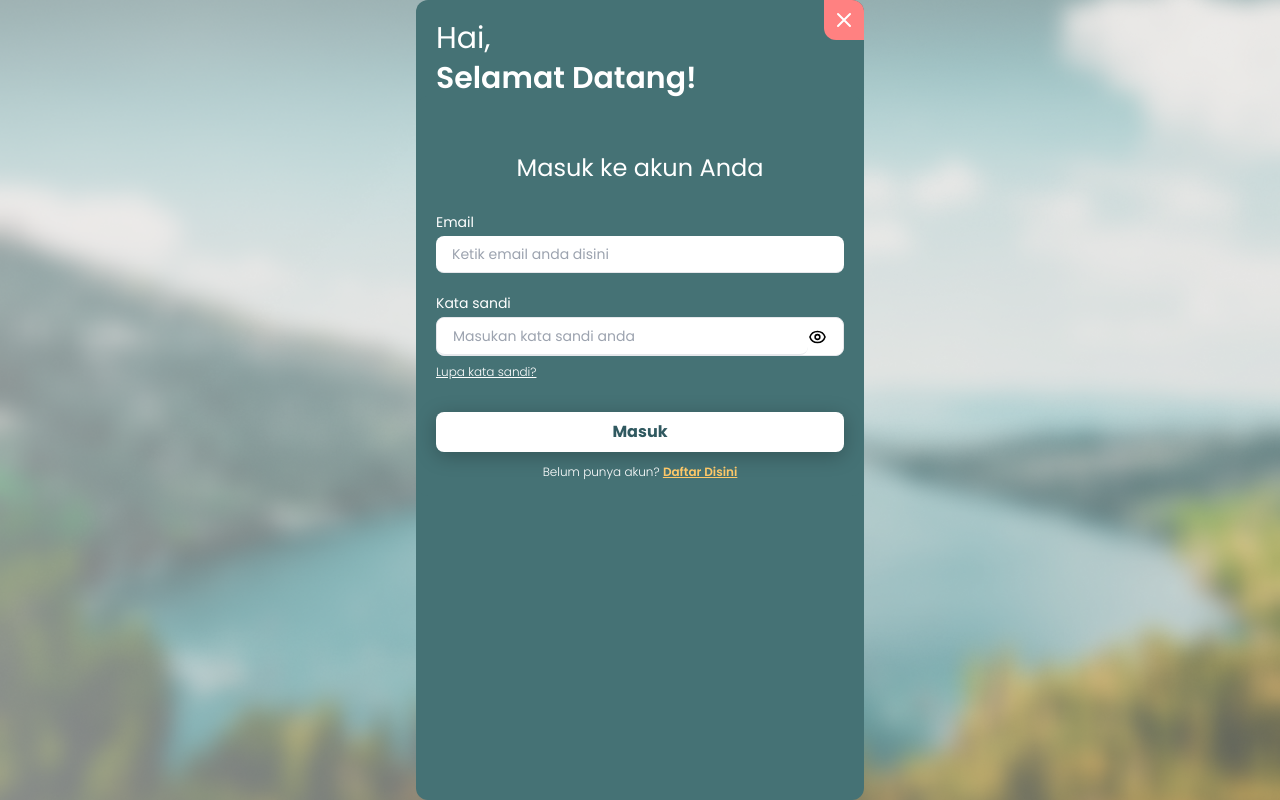
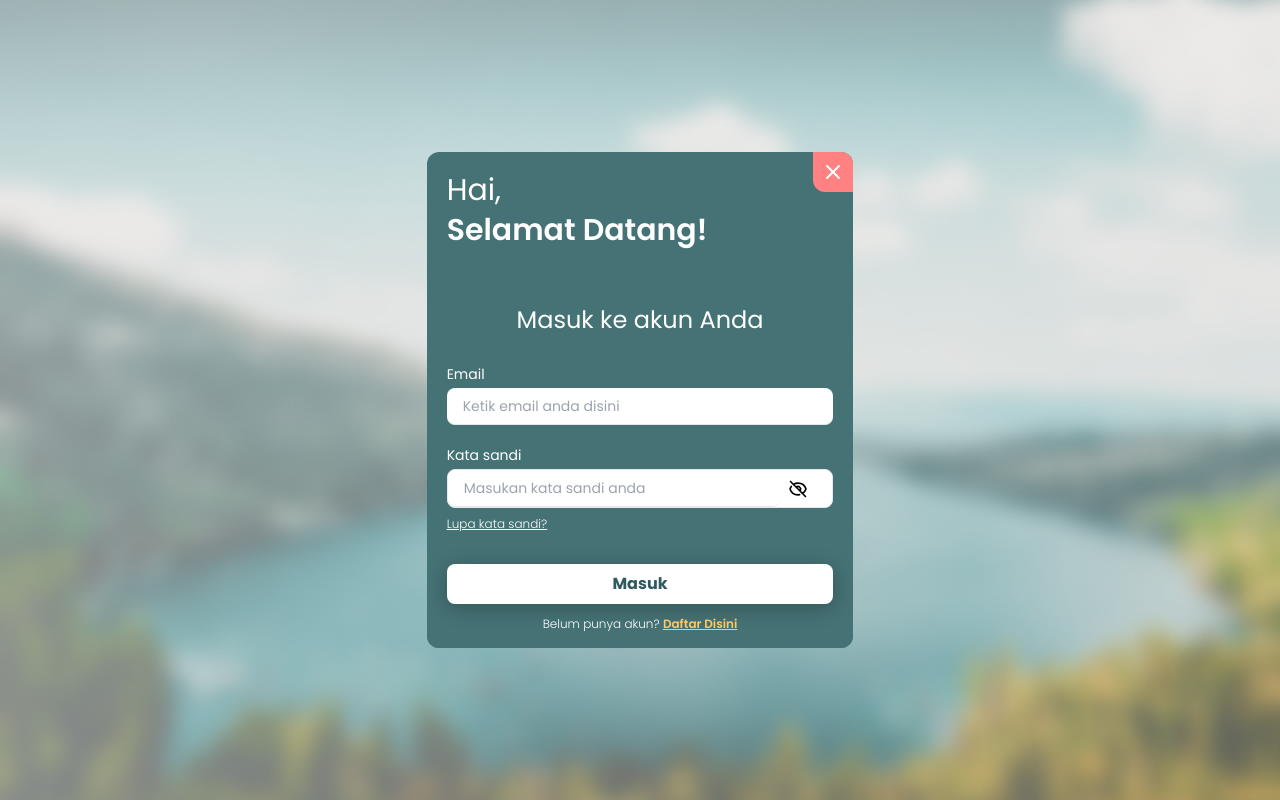
Before and after one commit to imeldaaverina/my_appventure, a Next.js app: page /login in a window 1280 px wide. Built offline with nearby package versions, Linux system fonts and the light colour scheme.

Commit message:
perbaikan page dan validasi

```diff
--- a/src/components/button/ButtonExit.jsx
+++ b/src/components/button/ButtonExit.jsx
@@ -1,4 +1,5 @@
 import {XIcon} from "@heroicons/react/outline";
+import Link from "next/link";
 
 
 const ButtonExit = ({
@@ -6,12 +7,16 @@ const ButtonExit = ({
     label,
 }) => {
     return (
+
+    <Link href="/Home">
     <button
        type={type}
        className="flex justify-center bg-[#FF8181] w-10 h-10 rounded-tr-xl rounded-bl-xl font-bold py-2">
        {label}
        <XIcon className=" h-6 w-6 text-white flex self-center"/>
     </button>
+    </Link>
+
     )
 }
 
--- a/src/components/input/Input2.jsx
+++ b/src/components/input/Input2.jsx
@@ -2,25 +2,14 @@ import {EyeIcon, EyeOffIcon} from "@heroicons/react/outline";
 import { useState } from "react";
 
 const Input2 = ({ label, name, type, onChange, onBlur, placeholder, dataTestId }) => {
-  // Input Password Component
-  // Initialize a boolean state
-  const [passwordShown, setPasswordShown] = useState(false);
-
-  // Password toggle handler
-  const togglePassword = () => {
-    // When the handler is invoked
-    // inverse the boolean state of passwordShown
-    setPasswordShown(!passwordShown);
-    <EyeOffIcon className="h-5 w-5 text-black" onClick={togglePassword}/>
-
-  };
+  const [show, setShow] = useState(false);
 
   return (
     <label htmlFor={name} className="block w-full mb--3">
       <div className="font-normal text-sm mb-1">{label}</div>
         <div className="rounded-lg flex justify-between items-center bg-white pr-4 border focus:bg-white focus:outline-[#2196F3] w-full">
           <input
-            type={passwordShown ? "text" : "password"}
+            type={show ? "text" : "password"}
             name={name}
             className="py-2 focus:ring-0 focus:outline-none border-b text-black text-sm w-full p-4 rounded-lg"
             placeholder={placeholder}
@@ -28,7 +17,12 @@ const Input2 = ({ label, name, type, onChange, onBlur, placeholder, dataTestId }
             onBlur={onBlur}
             data-testid={dataTestId}
           />
-          <EyeIcon className="h-5 w-5 text-black" onClick={togglePassword}/>
+          <button
+             type="button"
+             className="px-2"
+             onClick={() => setShow(!show)}>
+          {show ? <EyeIcon className="h-5 w-5 text-black"/> : <EyeOffIcon className="h-5 w-5 text-black" /> }
+          </button>
       </div>
 
 
--- a/src/containers/home/elements/PostItem.jsx
+++ b/src/containers/home/elements/PostItem.jsx
@@ -9,7 +9,7 @@ const PostItem = ({ id, data }) => {
         <div className="text-sm">{data.postedBy}</div>
       </div>
       <div className="h-60 bg-gray-100 w-full ">
-        <img src={`${process.env.NEXT_PUBLIC_IMAGE_URL}${data.photo}`} alt="photo" clas sName="w-full h-full object-cover" />
+        <img src={`${process.env.NEXT_PUBLIC_IMAGE_URL}${data.photo}`} alt="photo" className="w-full h-full object-cover" />
       </div>
       <div className="p-3 text-sm w-full">
         {data.postedBy === getUser().username && (
--- a/src/containers/landing/Landing.jsx
+++ b/src/containers/landing/Landing.jsx
@@ -46,8 +46,9 @@ const LandingContainer = () => {
 
     return (
         <NoAuthProvider>
-        <main className="font-Poppins bg-cover bg-center bg-[url('../../public/blur_bg.png')]">
-            <div className="text-white rounded-xl min-h-screen max-w-md mx-auto top-0 bottom-0 right-0 left-0 bg-[#457275]">
+        <main className="font-Poppins min-h-screen flex justify-center items-center bg-cover bg-center bg-[url('../../public/blur_bg.png')]">
+            <div className="text-white rounded-xl w-max mx-4 max-w-md pb-2 bg-[#457275]">
+
                 <div className="w-full">
                     <div className="flex justify-between">
                         <div className="px-5 pt-5">
@@ -63,7 +64,7 @@ const LandingContainer = () => {
                       <img src="/Summer camp.svg" className="w-52 h-52"></img>
                     </div>
                     <form
-                      className="w-full px-5 pb-4 bg-[#457275]"
+                      className="w-full px-5 p-2 pt-7 pb-4 bg-[#457275]"
                       onSubmit={handleSubmit}>
                         <div className="pb-6">
                         <p className='font-medium text-base'>Ayo bergabung dengan My Appventure untuk mengetahui berita dan update terbaru</p>
@@ -92,6 +93,7 @@ const LandingContainer = () => {
                         <Button type="submit" disabled={!handleChange} label={loading ? 'Please wait...' : 'Berlangganan'} />
                     </form>
             </div>
+
         </main>
         </NoAuthProvider>
     )
--- a/src/containers/login/Login.jsx
+++ b/src/containers/login/Login.jsx
@@ -8,8 +8,8 @@ import { useLoginDispatcher } from '../../redux/reducers/login';
 import { ExclamationCircleIcon, EyeIcon } from "@heroicons/react/outline";
 
 const validationSchema = Yup.object({
-    email: Yup.string().required().email(),
-    password: Yup.string().required(),
+    email: Yup.string().required("diperlukan Email").email(),
+    password: Yup.string().required("diperlukan password"),
 });
 
 const initialValues = {
@@ -48,8 +48,8 @@ const LoginContainer = () => {
 
     return (
         <NoAuthProvider>
-          <main className="font-Poppins bg-cover bg-center bg-[url('../../public/blur_bg.png')]">
-            <div className="text-white rounded-xl min-h-screen max-w-md mx-auto top-0 bottom-0 right-0 left-0 bg-[#457275]">
+          <main className="font-Poppins flex justify-center items-center bg-cover bg-center min-h-screen bg-[url('../../public/blur_bg.png')]">
+            <div className="text-white rounded-xl w-1/3 min-w-max max-w-lg bg-[#457275]">
                 <div className="w-full">
                     <div className="w-full">
                       <div className="flex justify-between">
--- a/src/containers/registration/Registration.jsx
+++ b/src/containers/registration/Registration.jsx
@@ -1,4 +1,5 @@
 import {Input, Input2} from "../../components/input";
+import { useRouter }  from "next/router";
 import { useState } from 'react';
 import { Button, Button2, ButtonExit } from "../../components/button";
 import { Title, SubTitle, TitleForm } from "../../components/typography";
@@ -10,9 +11,9 @@ import { ExclamationCircleIcon, EyeIcon } from "@heroicons/react/outline";
 import { CameraIcon } from '@heroicons/react/outline';
 
 const validationSchema = Yup.object({
-    username: Yup.string().required(),
-    email: Yup.string().required().email(),
-    password: Yup.string().required(),
+    username: Yup.string().required("diperlukan username").min(3, "username gunakan 3-15 karakter").max(15, "username gunakan 3-15 karakter"),
+    email: Yup.string().required("diperlukan Email").email("Email tidak valid"),
+    password: Yup.string().required("diperlukan kata sandi").min(6, "Kata sandi gunakan 6-10 karakter, tanpa spasi").max(10, "Kata sandi gunakan 6-10 karakter, tanpa spasi").matches(/^\S+$/, "Kata sandi gunakan 6-10 karakter, tanpa spasi"),
     files: Yup.mixed().required(),
 });
 
@@ -98,8 +99,8 @@ const RegistrationContainer = () => {
 
   return (
     <NoAuthProvider>
-      <main className="font-Poppins bg-cover bg-center bg-[url('../../public/blur_bg.png')]">
-      <div className="text-white rounded-xl min-h-screen max-w-md mx-auto top-0 bottom-0 right-0 left-0 bg-[#457275]">
+      <main className="font-Poppins min-h-screen bg-cover flex justify-center items-center bg-center bg-[url('../../public/blur_bg.png')]">
+      <div className="text-white rounded-xl w-1/3 min-w-max max-w-lg bg-[#457275]">
       <div className="w-full">
       <div className="w-full">
         <div className="flex justify-between">
--- /dev/null
+++ b/src/pages/Home.jsx
@@ -0,0 +1,16 @@
+import AuthProvider from '../providers/auth/AuthProvider';
+import MainLayout from '../components/layout';
+import Posts from '../containers/home/elements/Posts';
+import HomeProvider from '../containers/home';
+const HomeContainer = () => {
+  return (
+    <AuthProvider>
+      <MainLayout>
+        <HomeProvider>
+          <Posts />
+        </HomeProvider>
+      </MainLayout>
+    </AuthProvider>
+  );
+};
+export default HomeContainer;
```
